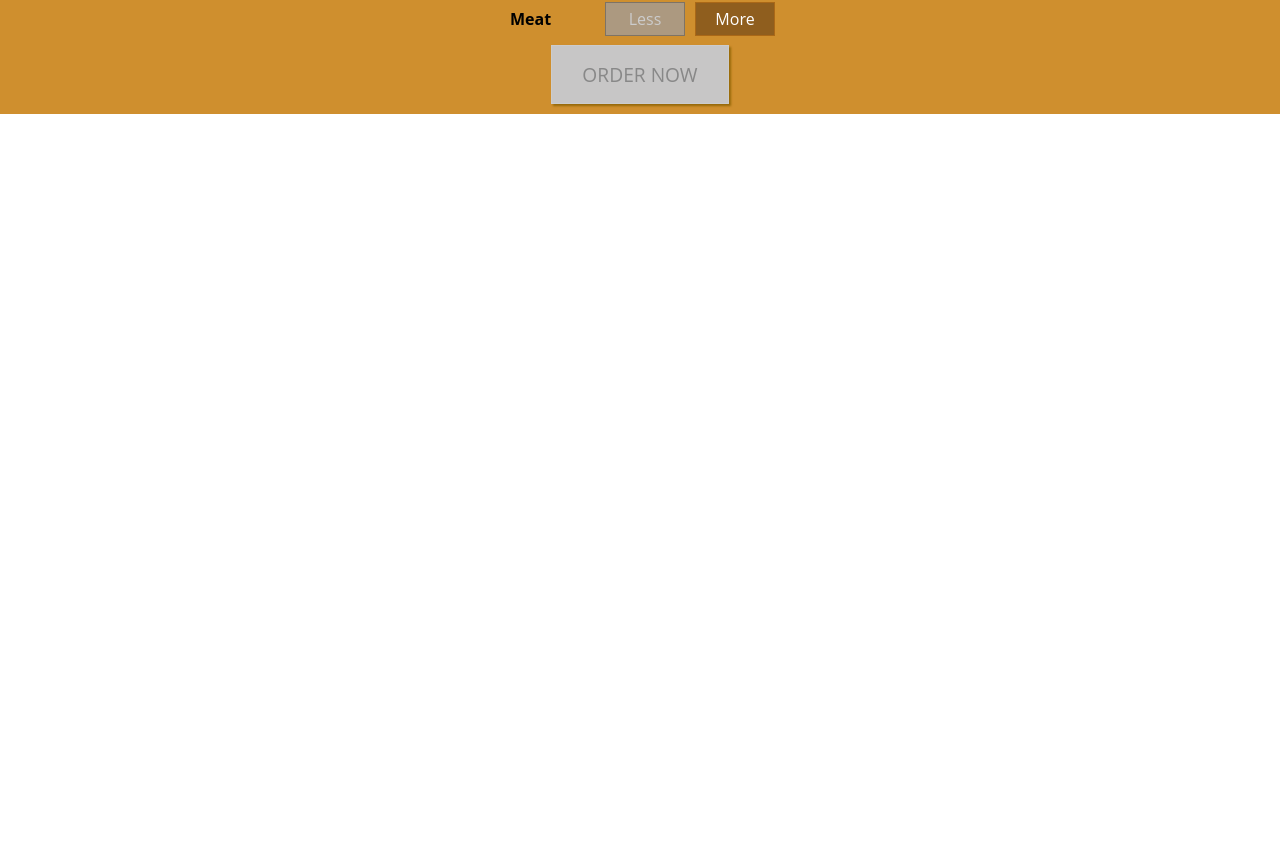
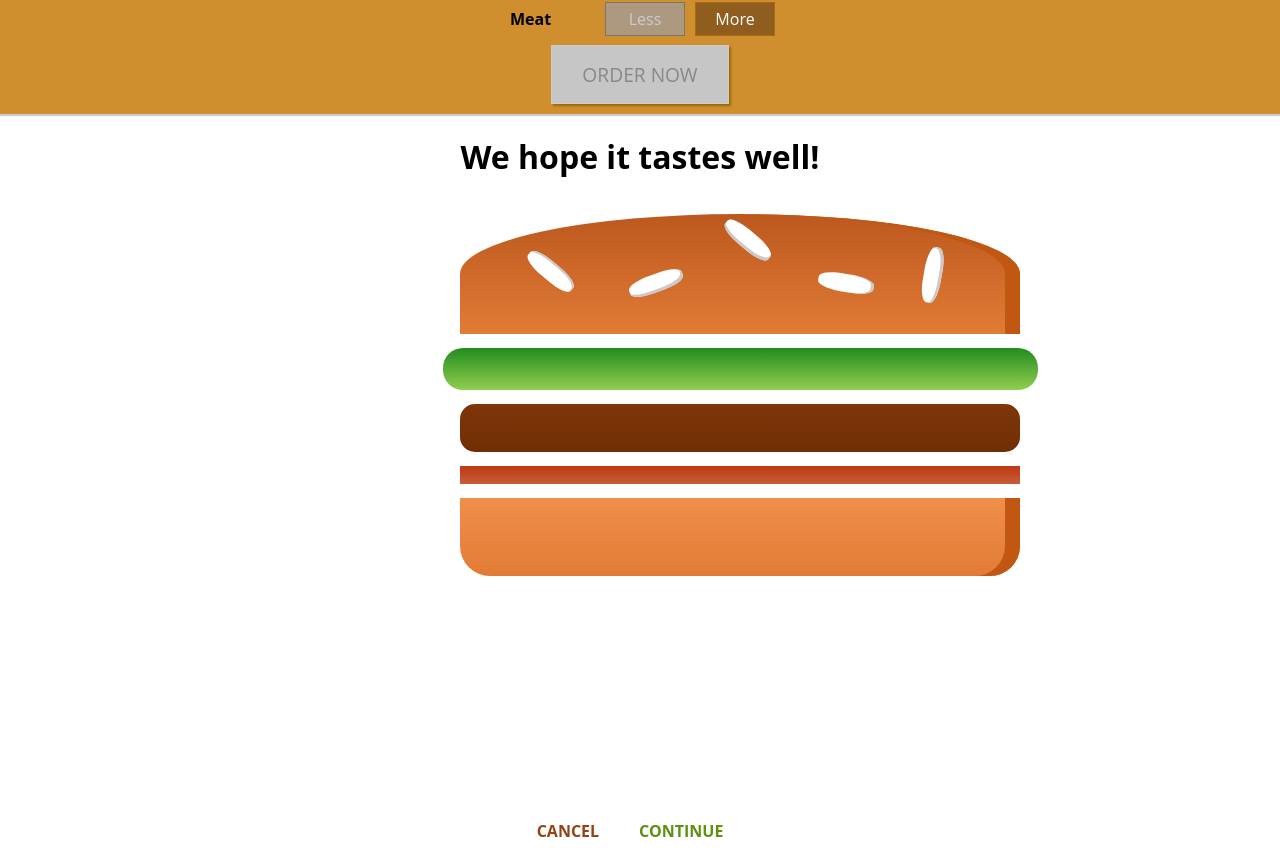
Before and after one commit to jeffersonRibeiro/burger-app, a React app: page / in a window 1280 px wide. Shown: the part 899-1761 px from the top of the page. Before the commit the page ends 1013 px from the top, so only its background shows below. Built offline with nearby package versions, Linux system fonts and the light colour scheme.

Commit message:
Lesson 207 - Building the checkout page

```diff
--- a/src/App.js
+++ b/src/App.js
@@ -1,12 +1,14 @@
 import React, { Component } from 'react';
 import Layout from './hoc/Layout/Layout';
 import BurgerBuilder from './containers/BurgerBuilder/BurgerBuilder';
+import Checkout from './containers/Checkout/Checkout';
 
 class App extends Component {
   render() {
     return (
       <Layout>
         <BurgerBuilder />
+        <Checkout />
       </Layout>
     );
   }
--- /dev/null
+++ b/src/components/Order/CheckoutSummary/CheckoutSummary.css
@@ -0,0 +1,11 @@
+.CheckoutSummary {
+  text-align: center;
+  width: 80%;
+  margin: auto;
+}
+
+@media (min-width: 600px) {
+  .CheckoutSummary {
+    width: 500px;
+  }
+}
--- /dev/null
+++ b/src/components/Order/CheckoutSummary/CheckoutSummary.js
@@ -0,0 +1,25 @@
+import React from 'react';
+
+import Burger from '../../Burger/Burger';
+import Button from '../../UI/Button/Button';
+
+import classes from './CheckoutSummary.css';
+
+const checkoutSummary = (props) => {
+  return (
+    <div className={classes.CheckoutSummary}>
+      <h1> We hope it tastes well!</h1>
+      <div style={{width: '100%', margin: 'auto'}}>
+        <Burger ingredients={props.ingredients} />
+      </div>
+      <Button
+        btnType="Danger"
+        clicked>CANCEL</Button>
+      <Button
+        btnType="Success"
+        clicked>CONTINUE</Button>
+    </div>
+  );
+}
+
+export default checkoutSummary;
--- /dev/null
+++ b/src/containers/Checkout/Checkout.js
@@ -0,0 +1,23 @@
+import React, { Component } from 'react';
+
+import CheckoutSummary from '../../components/Order/CheckoutSummary/CheckoutSummary';
+
+class Checkout extends Component {
+  state = {
+    ingredients: {
+      salad: 1,
+      meat: 1,
+      chesse: 1,
+      bacon: 1,
+    }
+  }
+  render() {
+    return (
+      <CheckoutSummary
+        ingredients={this.state.ingredients}
+      />
+    );
+  }
+}
+
+export default Checkout;
```
